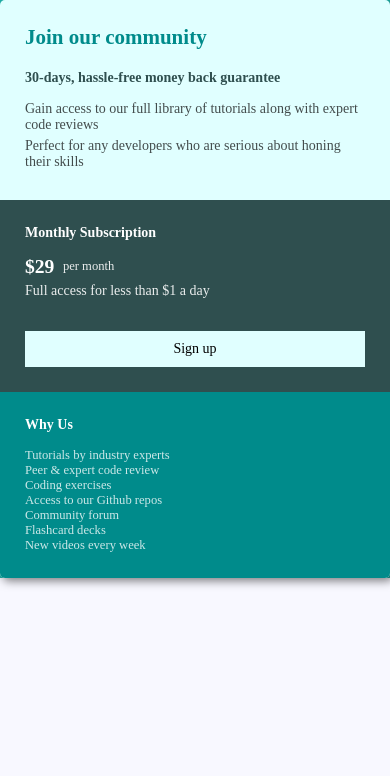
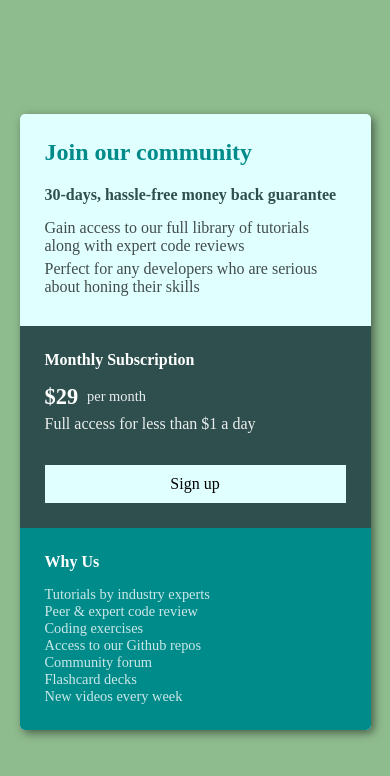
Before and after one commit to AJsem/responsiveCard, a plain HTML site: page index.html in a window 390 px wide. Drawn offline with Linux system fonts and the light colour scheme.

Commit message:
Update css.css

```diff
--- a/css.css
+++ b/css.css
@@ -159,14 +159,12 @@ button:hover {
 
 
 @media (max-width: 600px) {
-	html {
-		font-size: 14px;
+	body, .main-container {
+		background-color: darkseagreen;
+
 	}
-
-	body, .main-container, .container, .bottom-container {
+	.bottom-container {
 		flex-direction: column;
-		width: 100%;
-		height: 100%;
 	}
 
 }
```
